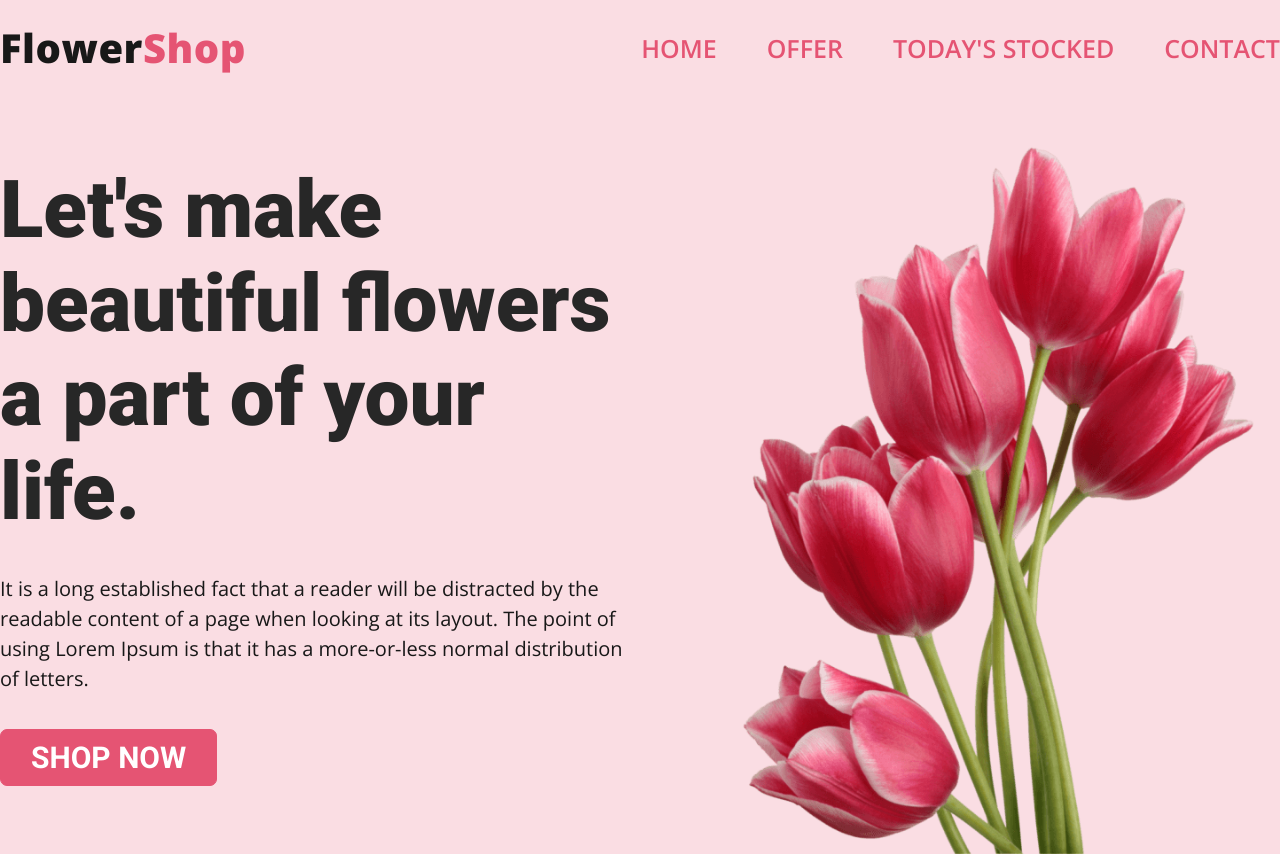
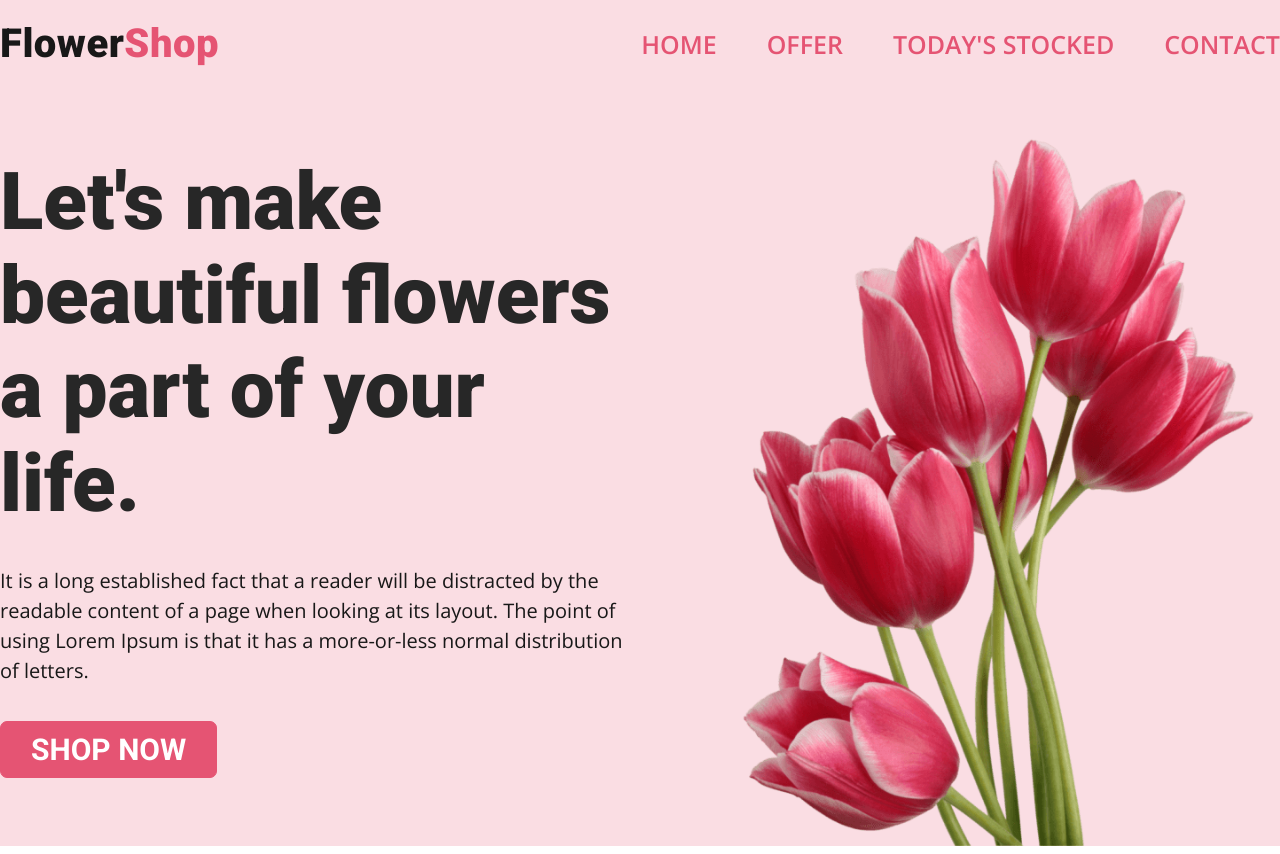
Before and after one commit to taskinahmadalfaruqe/assignment01, a plain HTML site: page index.html in a window 1280 px wide. Shown: the top 854 px of the page. Drawn offline with nearby package versions, Linux system fonts and the light colour scheme.

Commit message:
Favicon Add

```diff
--- a/index.html
+++ b/index.html
@@ -3,7 +3,7 @@
 <head>
     <meta charset="UTF-8">
     <meta name="viewport" content="width=device-width, initial-scale=1.0">
-    <link rel="shortcut icon" href="favicon.ico" type="image/x-icon">
+    <link rel="shortcut icon" href="images/faviconico.png" type="image/x-icon">
     <title>Assignment-01</title>
 
 
--- a/style/style.css
+++ b/style/style.css
@@ -121,7 +121,7 @@ nav .container .logo{
     font-size: 40px;
     color: #fff;
     font-weight: 800;
-    letter-spacing: .5px;
+    font-family: 'Roboto', sans-serif;
 }
 nav .container .logo p{
     color: #181818;
```
Also changed, not shown: images/faviconico.png (added).
